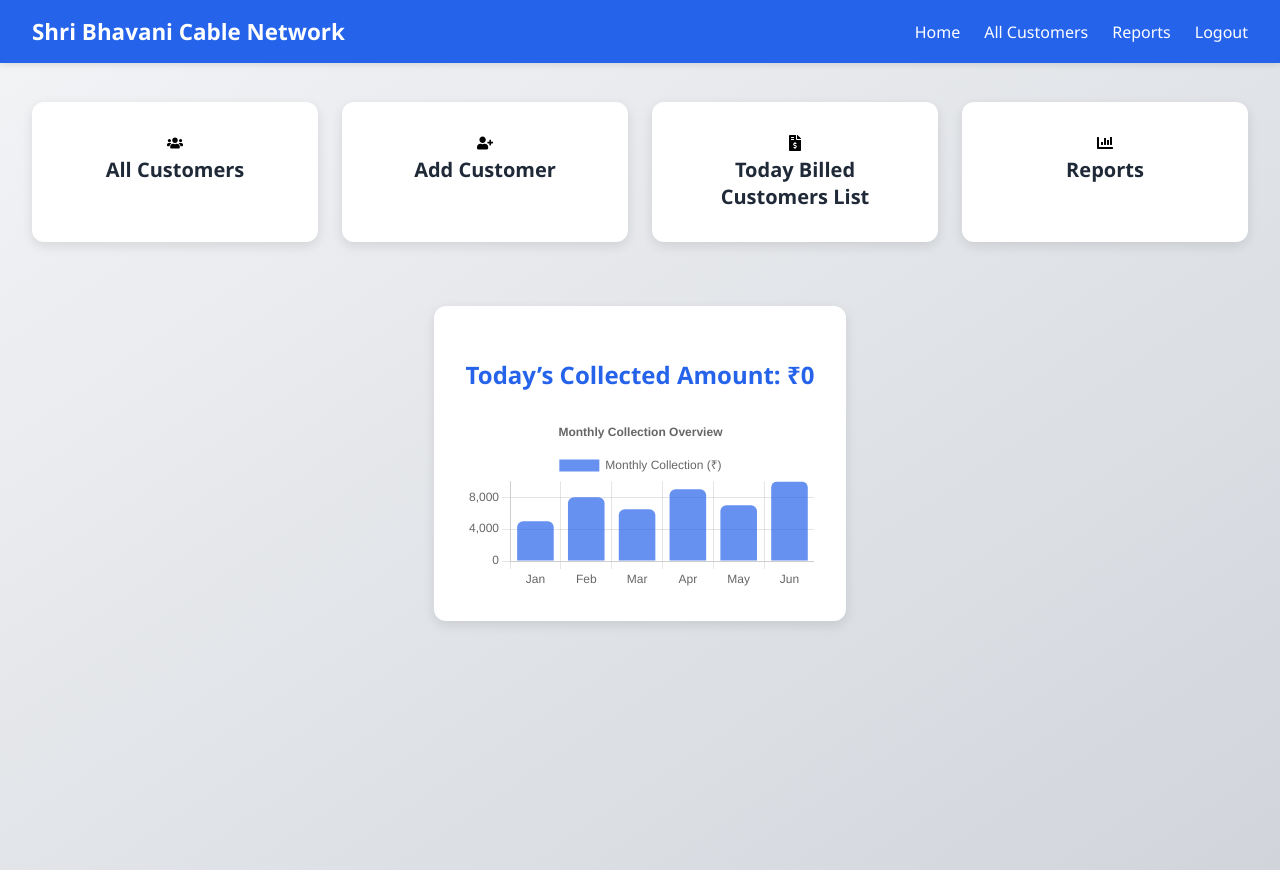
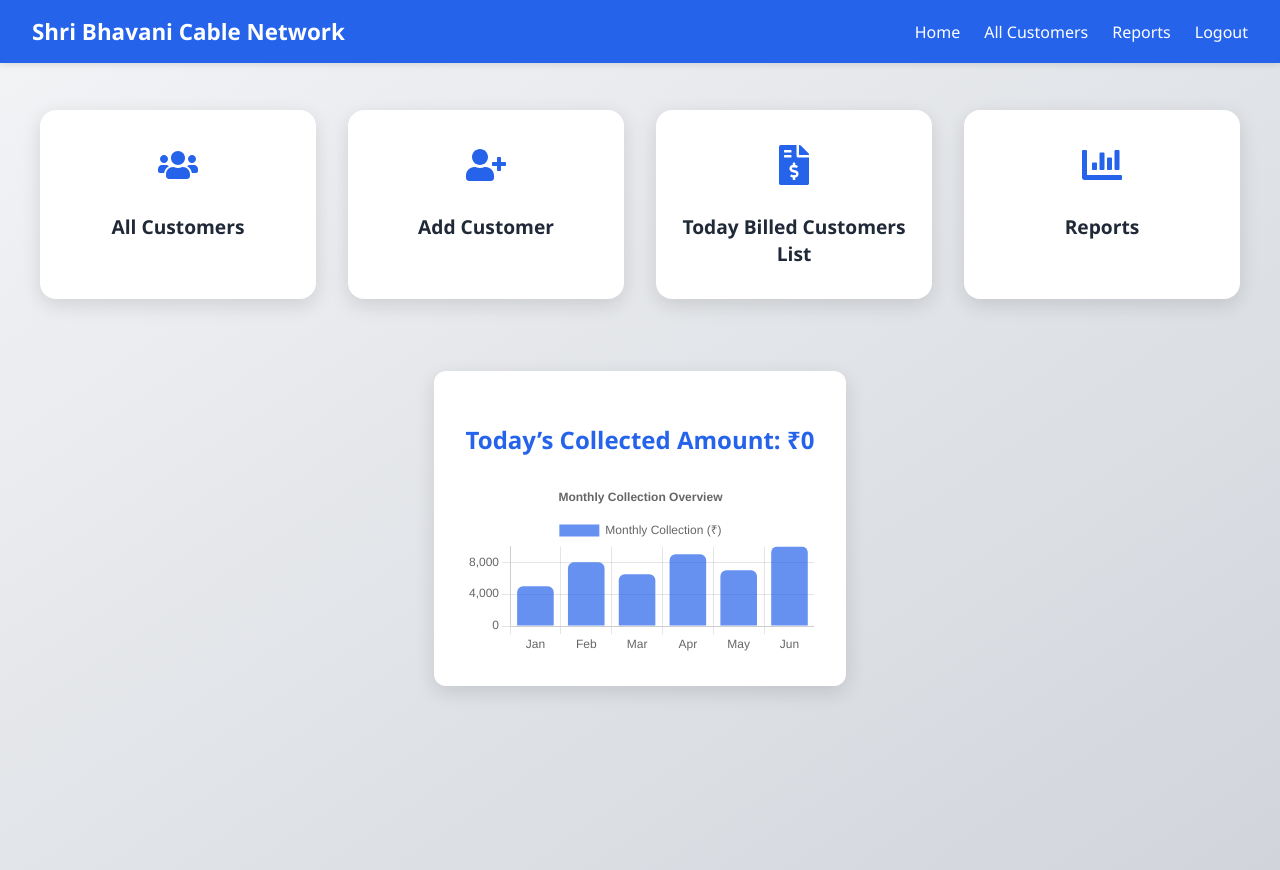
Before and after one commit to osome2362/bill-portal, a React (Create React App) app in the folder frontend/: page / in a window 1280 px wide. Built offline with nearby package versions, Linux system fonts and the light colour scheme; no server answers; sample sign-in values are in the browser's storage.

Commit message:
Update Dashboard.css

```diff
--- a/frontend/src/components/styles/Dashboard.css
+++ b/frontend/src/components/styles/Dashboard.css
@@ -22,34 +22,43 @@ body {
   font-size: 1.5rem;
 }
 
-/* Card grid layout */
+/* ===== Card grid layout ===== */
 .card-grid {
   display: grid;
   grid-template-columns: repeat(auto-fit, minmax(220px, 1fr));
-  gap: 1.5rem;
-  padding: 2rem;
+  gap: 2rem;
+  padding: 2.5rem;
 }
 
-/* Individual card */
+/* ===== Individual card ===== */
 .dashboard-card {
   background-color: #ffffff;
-  border-radius: 12px;
-  box-shadow: 0 4px 12px rgba(0, 0, 0, 0.1);
-  padding: 2rem;
+  border-radius: 16px;
+  box-shadow: 0 6px 20px rgba(0, 0, 0, 0.12);
+  padding: 2rem 1rem;
   text-align: center;
-  transition: transform 0.2s ease, box-shadow 0.2s ease;
+  transition: transform 0.25s ease, box-shadow 0.25s ease;
   cursor: pointer;
+  position: relative;
 }
 
 .dashboard-card:hover {
-  transform: translateY(-4px);
-  box-shadow: 0 8px 20px rgba(0, 0, 0, 0.15);
+  transform: translateY(-6px);
+  box-shadow: 0 12px 25px rgba(0, 0, 0, 0.18);
+}
+
+/* Icon styling */
+.icon-wrapper {
+  font-size: 2.5rem;
+  color: #2563eb;
+  margin-bottom: 1rem;
 }
 
 .dashboard-card h2 {
-  font-size: 1.25rem;
+  font-size: 1.2rem;
   color: #1f2937;
   margin: 0;
+  font-weight: 600;
 }
 
 /* ===== Today’s Collection Section ===== */
@@ -59,7 +68,7 @@ body {
   max-width: 850px;
   background-color: #ffffff;
   border-radius: 12px;
-  box-shadow: 0 4px 12px rgba(0, 0, 0, 0.1);
+  box-shadow: 0 6px 20px rgba(0, 0, 0, 0.12);
   text-align: center;
 }
 
@@ -67,6 +76,7 @@ body {
   margin-bottom: 1.5rem;
   font-size: 1.5rem;
   color: #2563eb;
+  font-weight: 600;
 }
 
 /* Chart Container */
```
